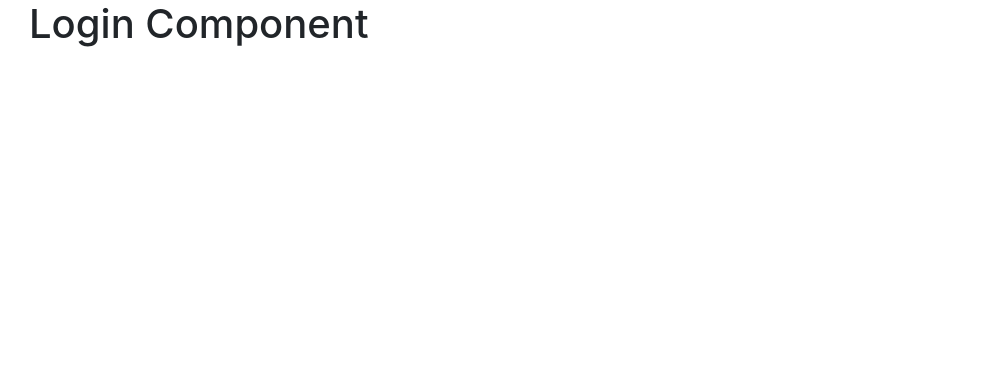
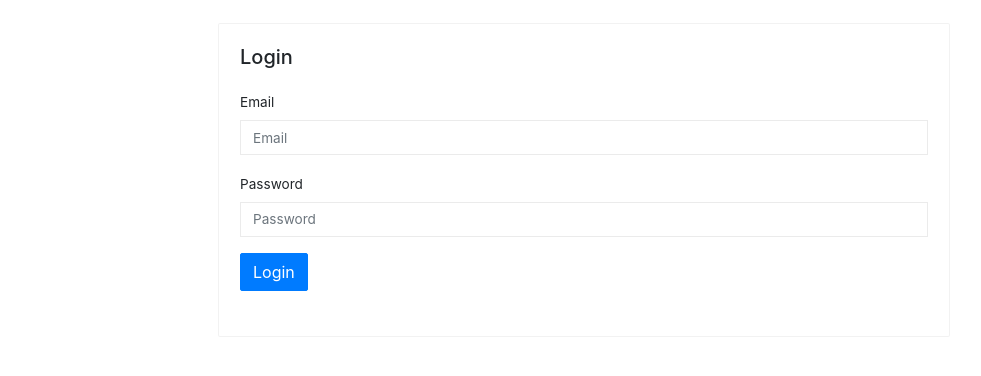
Before and after one commit to mitchellpottratz/JobSwipe-React, a React (Create React App) app: page /login in a window 1280 px wide. Shown: the top 376 px of the page, without its empty margins (56-1037 px from the left). Built offline with nearby package versions, Linux system fonts and the light colour scheme.

Commit message:
login form displays

```diff
--- a/src/components/authentication/Login.js
+++ b/src/components/authentication/Login.js
@@ -1,8 +1,14 @@
 import React from 'react';
-
 import { connect } from "react-redux";
 
-import { Container, Row, Col, Card, Form, Button } from 'react-bootstrap';
+import {
+  Container,
+  Row,
+  Col,
+  Card,
+  Form,
+  Button
+} from 'react-bootstrap';
 
 
 class Login extends React.Component {
@@ -14,8 +20,44 @@
 
   render() {
     return (
-            <Container>
-                <h1>Login Component</h1>
+      <Container className="py-4">
+        <Row>
+          <Col></Col>
+
+          <Col md={8} sm={12}>
+            <Card>
+              <Card.Body>
+                <Card.Title>Login</Card.Title>
+
+                <Form className="py-2">
+                  <Form.Group>
+                    <Form.Label>Email</Form.Label>
+                    <Form.Control
+                      required
+                      type="text"
+                      placeholder="Email"
+                      name="email"
+                    />
+                  </Form.Group>
+                  <Form.Group>
+                    <Form.Label>Password</Form.Label>
+                    <Form.Control
+                      required
+                      type="password"
+                      placeholder="Password"
+                      name="password"
+                    />
+                  </Form.Group>
+                  <Form.Group>
+                    <Button variant="primary" type="submit">Login</Button>
+                  </Form.Group>
+                </Form>
+              </Card.Body>
+            </Card>
+          </Col>
+
+          <Col></Col>
+        </Row>
       </Container>
     )
   }
@@ -28,4 +70,4 @@
 }
 
 
-export default connect(mapStateToProps, {  })(Login)
+export default connect(mapStateToProps, {})(Login)
--- a/src/components/authentication/Register.js
+++ b/src/components/authentication/Register.js
@@ -237,7 +237,9 @@
 										/>
   							</Form.Group>
 
-								<Button variant="primary" type="submit" className="mt-2">Register</Button>
+							<Form.Group>
+                    			<Button variant="primary" type="submit">Login</Button>
+                  			</Form.Group>
 							</Form>
 
 						</Card.Body>
```
Lines whose indentation alone changed are shown as unchanged.
